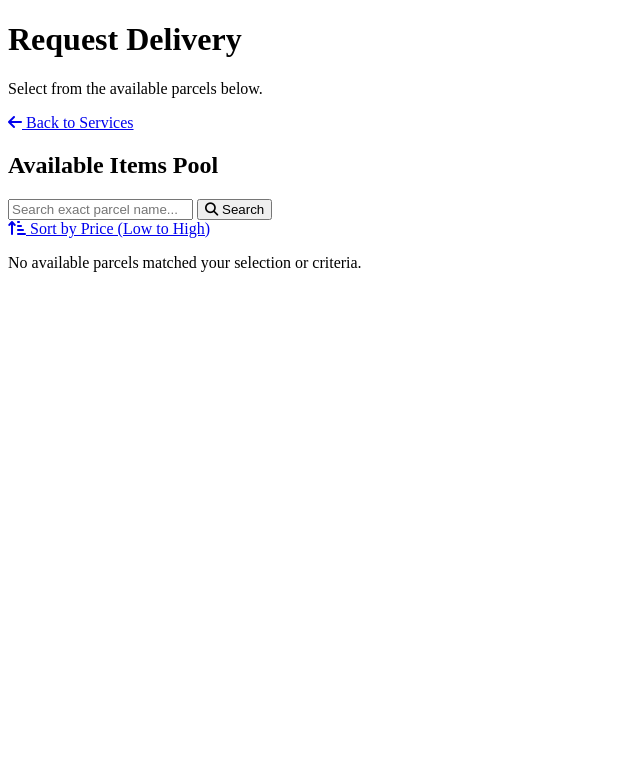
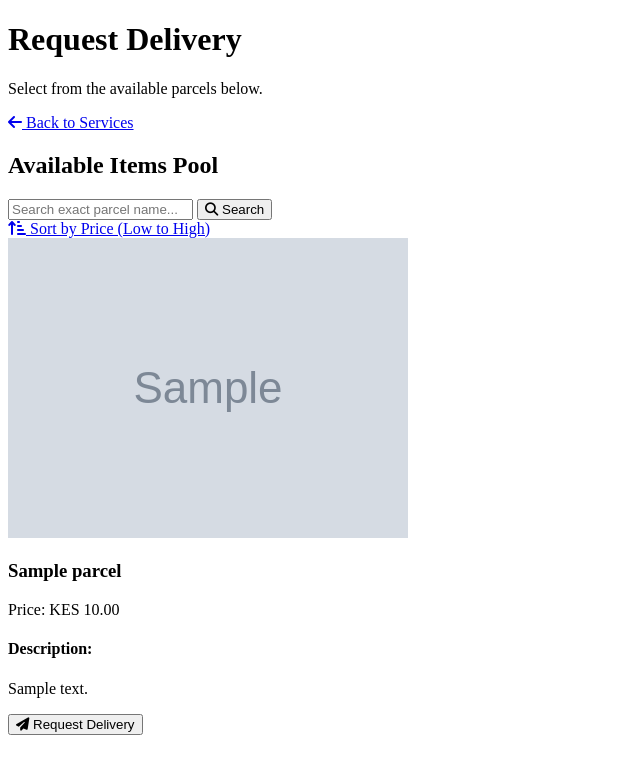
Before and after one commit to prodigetsam/Delivery-Tracking-System-Project, a Flask app: page /request_delivery in a window 1280 px wide. Shown: the top 774 px of the page, without its empty margins (0-640 px from the left). Run offline with Flask 3, Linux system fonts and the light colour scheme; the visitor is signed in with stand-in values (Sample User, id 1); tables that the repository leaves empty hold one stand-in row (values such as "Sample post"); grey boxes marked "Sample" are stand-in pictures.

Commit message:
Ninth update: request delivery html page fix.

```diff
--- a/templates/request_delivery.html
+++ b/templates/request_delivery.html
@@ -50,7 +50,7 @@
     </div>
 
     <div class="parcel-grid">
-        {% for parcel in admin_parcels %}
+        {% for parcel in parcels %}
             <div class="parcel-card">
 
                 <div class="parcel-image-wrapper">
```
Also changed, not shown: 2 other files.
